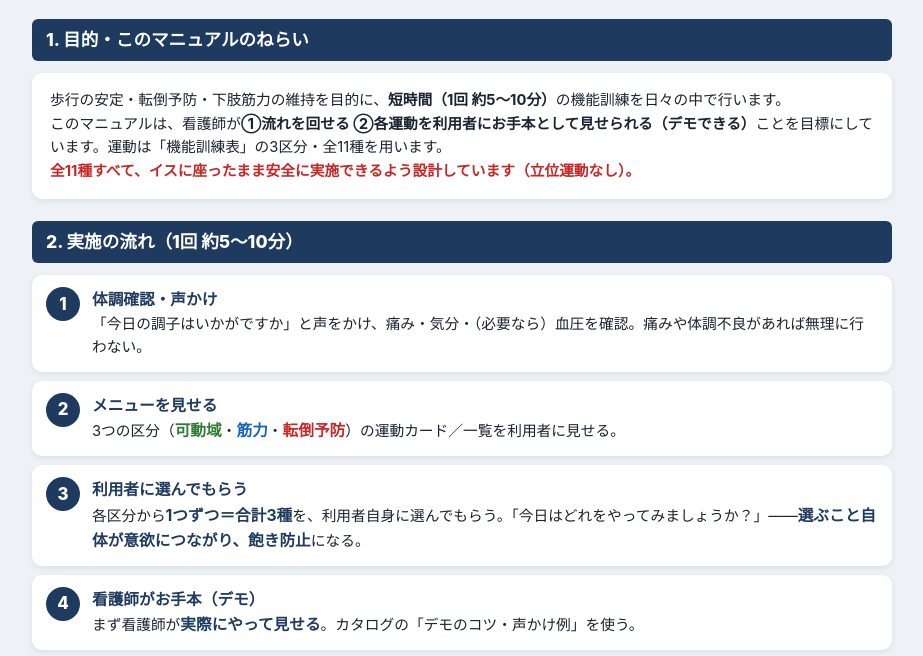
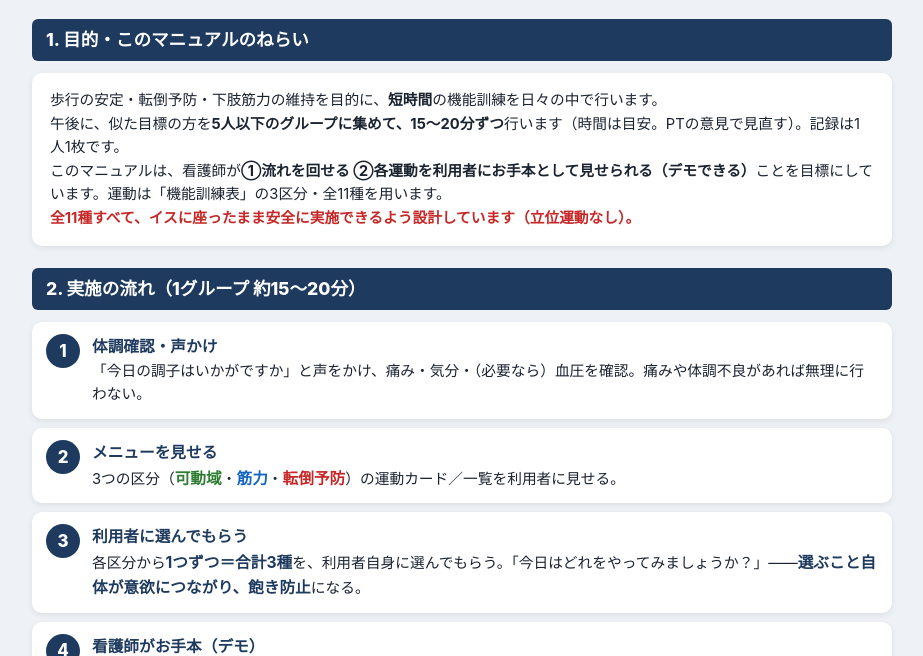
Before and after one commit to inadain/jigyosho-manual, a plain HTML site: page 04_デイサービス/機能訓練_看護師用マニュアル.html in a window 1280 px wide. Shown: the part 118-774 px from the top of the page, without its empty margins (178-1101 px from the left). Drawn offline with Linux system fonts and the light colour scheme.

Commit message:
docs(デイ): 機能訓練を午後に5人以下のグループで15〜20分ずつ行う旨を追記（記録は1人1枚のまま）
Co-Authored-By: Claude Opus 5.5 <noreply@anthropic.com>

```diff
--- a/04_デイサービス/機能訓練_看護師用マニュアル.html
+++ b/04_デイサービス/機能訓練_看護師用マニュアル.html
@@ -42,12 +42,13 @@ ul.rec{margin:4px 0 0 18px;font-size:.9rem}
 
 <div class="sec">1. 目的・このマニュアルのねらい</div>
 <div class="card aim">
- 歩行の安定・転倒予防・下肢筋力の維持を目的に、<b>短時間（1回 約5〜10分）</b>の機能訓練を日々の中で行います。<br>
+ 歩行の安定・転倒予防・下肢筋力の維持を目的に、<b>短時間</b>の機能訓練を日々の中で行います。<br>
+ 午後に、似た目標の方を<b>5人以下のグループに集めて、15〜20分ずつ</b>行います（時間は目安。PTの意見で見直す）。記録は1人1枚です。<br>
  このマニュアルは、看護師が<b>①流れを回せる ②各運動を利用者にお手本として見せられる（デモできる）</b>ことを目標にしています。運動は「機能訓練表」の3区分・全11種を用います。<br>
  <b style="color:#c62828">全11種すべて、イスに座ったまま安全に実施できるよう設計しています（立位運動なし）。</b>
 </div>
 
-<div class="sec">2. 実施の流れ（1回 約5〜10分）</div>
+<div class="sec">2. 実施の流れ（1グループ 約15〜20分）</div>
 <div class="step"><div class="sn">1</div><div class="sc"><b>体調確認・声かけ</b><div>「今日の調子はいかがですか」と声をかけ、痛み・気分・（必要なら）血圧を確認。痛みや体調不良があれば無理に行わない。</div></div></div><div class="step"><div class="sn">2</div><div class="sc"><b>メニューを見せる</b><div>3つの区分（<b style='color:#2e7d32'>可動域</b>・<b style='color:#1565c0'>筋力</b>・<b style='color:#c62828'>転倒予防</b>）の運動カード／一覧を利用者に見せる。</div></div></div><div class="step"><div class="sn">3</div><div class="sc"><b>利用者に選んでもらう</b><div>各区分から<b>1つずつ＝合計3種</b>を、利用者自身に選んでもらう。「今日はどれをやってみましょうか？」——<b>選ぶこと自体が意欲につながり、飽き防止</b>になる。</div></div></div><div class="step"><div class="sn">4</div><div class="sc"><b>看護師がお手本（デモ）</b><div>まず看護師が<b>実際にやって見せる</b>。カタログの「デモのコツ・声かけ例」を使う。</div></div></div><div class="step"><div class="sn">5</div><div class="sc"><b>一緒に実施</b><div>各運動 <b>60〜90秒</b>を目安に一緒に行う。声かけ・見守りをしながら、回数やレベルを利用者に合わせる。</div></div></div><div class="step"><div class="sn">6</div><div class="sc"><b>称賛・記録</b><div>「よくできました」と称賛。実施した種目・回数・様子・痛みの有無を記録する。</div></div></div>
 
 <div class="sec">3. 「選んでもらう」で飽きさせない</div>
```
Also changed, not shown: 04_デイサービス/002_機能訓練マニュアル.html (+2 -1 lines).
